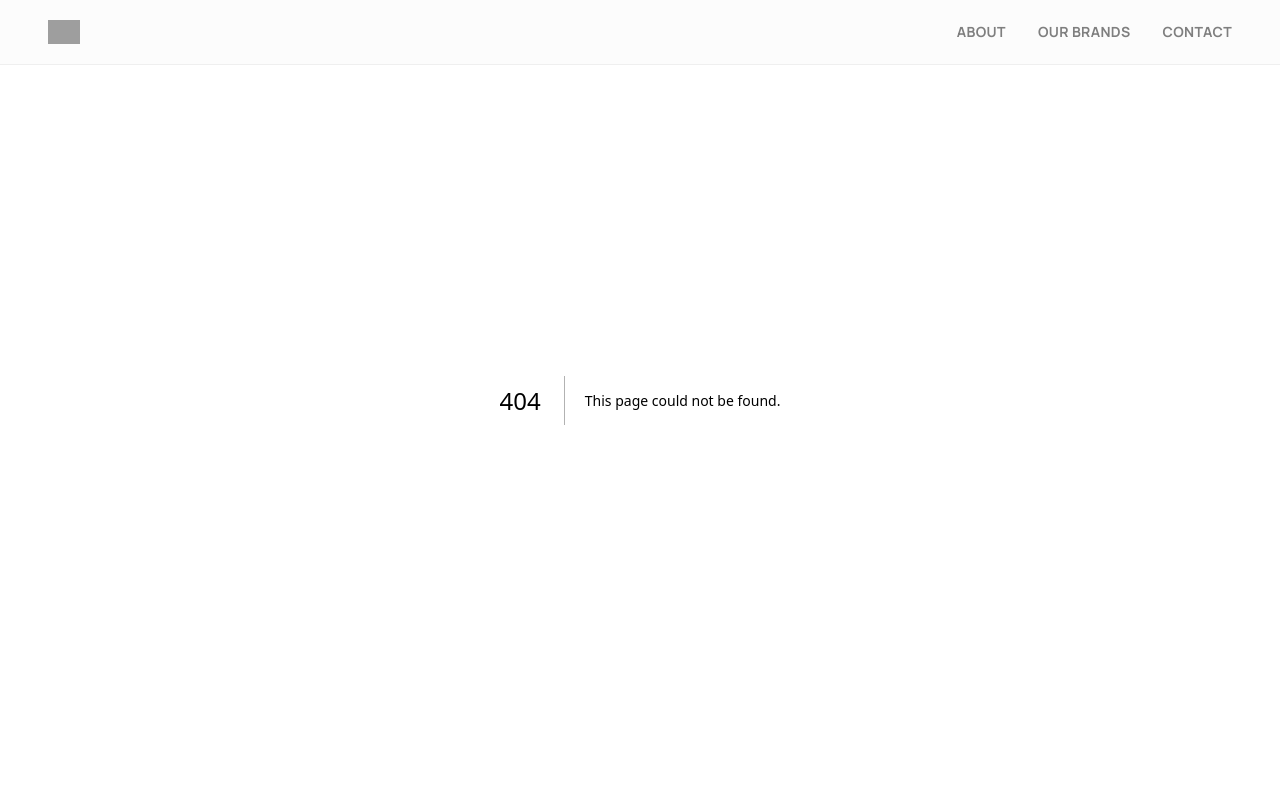
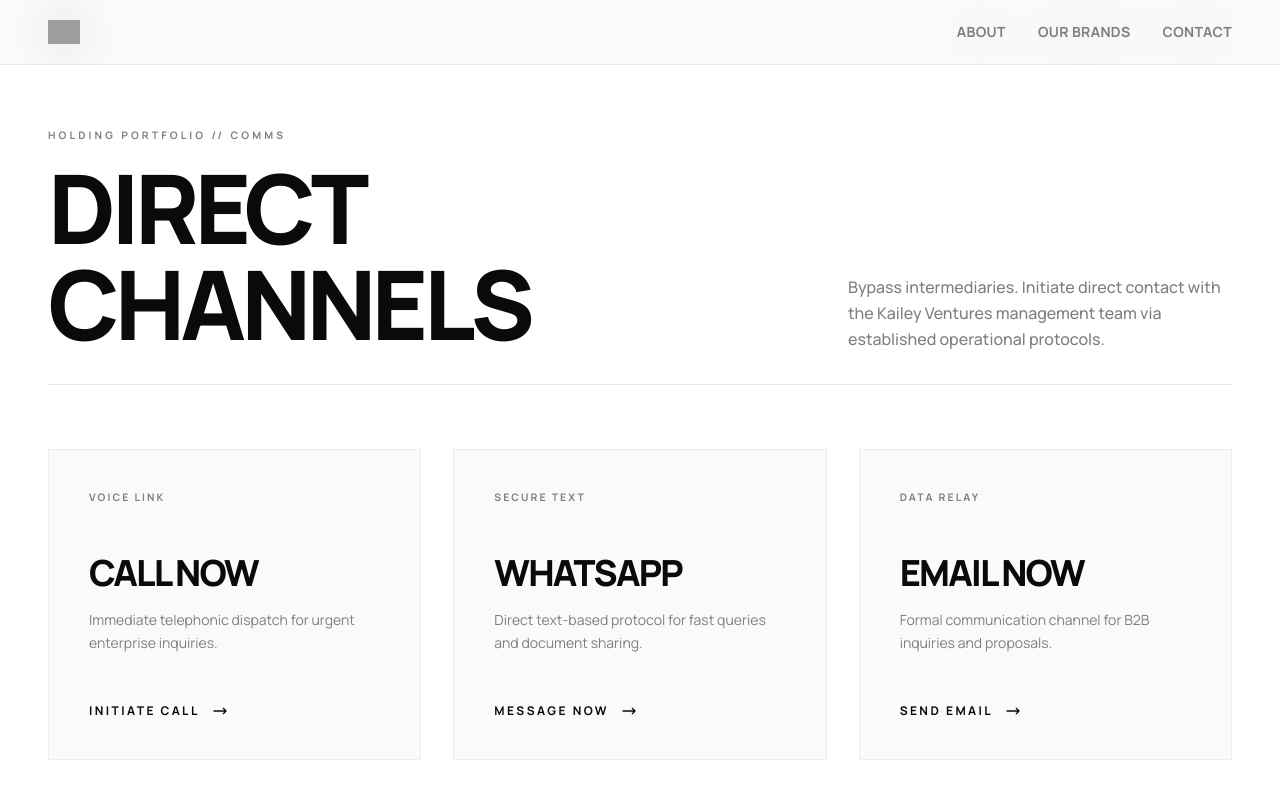
Before and after one commit to kaileyventures/kaileyventures, a Next.js app: page /contact in a window 1280 px wide. Before the commit this address had no page. Shown: the top 800 px of the page. Built offline with nearby package versions, Linux system fonts and the light colour scheme; grey boxes are pictures that could not be loaded.

Commit message:
Redesign: Contact Section

```diff
--- /dev/null
+++ b/app/contact/page.tsx
@@ -0,0 +1,17 @@
+import Navbar from "@/components/Navbar";
+import ContactSection from '@/components/ContactSection'
+export const metadata = {
+  title: 'Contact | Kailey Ventures',
+  description: 'Initiate connection with our holding portfolio management.',
+}
+
+export default function ContactPage() {
+  return (
+    // min-h-screen ensure karega ki page height choti na pade,
+    // aur pt-20 (padding-top) navbar ke peeche content chupne nahi dega.
+    <main className="flex flex-col min-h-screen bg-white pt-20">
+        <Navbar />
+      <ContactSection />
+    </main>
+  )
+}
--- /dev/null
+++ b/components/ContactSection.tsx
@@ -0,0 +1,59 @@
+export default function ContactSection() {
+  return (
+    /* FIXED: 'min-h-screen' remove kar diya taaki footer niche se upar aa sake.
+       Padding ko balanced rakha hai: pt-32 (navbar space) aur pb-20 (footer se gap) */
+    <section id="contact" className="relative w-full bg-white text-[#0A0A0A] flex flex-col pt-12 pb-20 overflow-hidden">
+      <div className="w-full max-w-[90rem] mx-auto px-4 md:px-12 relative z-10">
+
+        {/* Section Header */}
+        <div className="flex flex-col md:flex-row md:items-end justify-between border-b border-black/10 pb-8 mb-16">
+          <div className="flex flex-col">
+            <span className="text-[0.65rem] font-bold tracking-[0.3em] uppercase text-[#7F7F7F] mb-4">
+              Holding Portfolio // Comms
+            </span>
+            <h1 className="text-5xl md:text-7xl lg:text-[6rem] font-black tracking-tighter uppercase text-[#0A0A0A] leading-none">
+              Direct <br /> Channels
+            </h1>
+          </div>
+
+          <p className="mt-8 md:mt-0 max-w-sm text-sm md:text-base text-[#7F7F7F] font-medium leading-relaxed">
+            Bypass intermediaries. Initiate direct contact with the Kailey Ventures management team via established operational protocols.
+          </p>
+        </div>
+
+        {/* 3-Column Action Grid */}
+        <div className="grid grid-cols-1 md:grid-cols-3 gap-6 md:gap-8">
+          {/* Action 1: CALL */}
+          <div className="group flex flex-col p-8 md:p-10 bg-[#FAFAFA] border border-black/5 hover:border-black/20 hover:bg-white transition-all duration-500">
+            <span className="text-[0.65rem] font-bold tracking-[0.2em] text-[#7F7F7F] uppercase mb-12 group-hover:text-[#0A0A0A] transition-colors">Voice Link</span>
+            <h3 className="text-3xl lg:text-4xl font-black tracking-tighter uppercase text-[#0A0A0A] mb-4">Call Now</h3>
+            <p className="text-sm text-[#7F7F7F] leading-relaxed mb-12">Immediate telephonic dispatch for urgent enterprise inquiries.</p>
+            <a href="tel:+919815012623" className="mt-auto inline-flex items-center gap-3 text-xs font-bold tracking-[0.2em] text-[#0A0A0A] uppercase group-hover:gap-5 transition-all">
+              Initiate Call <svg className="w-4 h-4" fill="none" stroke="currentColor" viewBox="0 0 24 24"><path strokeLinecap="round" strokeLinejoin="round" strokeWidth="2" d="M17 8l4 4m0 0l-4 4m4-4H3"></path></svg>
+            </a>
+          </div>
+
+          {/* Action 2: WHATSAPP */}
+          <div className="group flex flex-col p-8 md:p-10 bg-[#FAFAFA] border border-black/5 hover:border-[#25D366]/40 hover:bg-white transition-all duration-500">
+            <span className="text-[0.65rem] font-bold tracking-[0.2em] text-[#7F7F7F] uppercase mb-12 group-hover:text-[#25D366] transition-colors">Secure Text</span>
+            <h3 className="text-3xl lg:text-4xl font-black tracking-tighter uppercase text-[#0A0A0A] mb-4">WhatsApp</h3>
+            <p className="text-sm text-[#7F7F7F] leading-relaxed mb-12">Direct text-based protocol for fast queries and document sharing.</p>
+            <a href="https://wa.me/919815012623" target="_blank" rel="noopener noreferrer" className="mt-auto inline-flex items-center gap-3 text-xs font-bold tracking-[0.2em] text-[#0A0A0A] uppercase group-hover:text-[#25D366] group-hover:gap-5 transition-all">
+              Message Now <svg className="w-4 h-4" fill="none" stroke="currentColor" viewBox="0 0 24 24"><path strokeLinecap="round" strokeLinejoin="round" strokeWidth="2" d="M17 8l4 4m0 0l-4 4m4-4H3"></path></svg>
+            </a>
+          </div>
+
+          {/* Action 3: EMAIL */}
+          <div className="group flex flex-col p-8 md:p-10 bg-[#FAFAFA] border border-black/5 hover:border-black/20 hover:bg-white transition-all duration-500">
+            <span className="text-[0.65rem] font-bold tracking-[0.2em] text-[#7F7F7F] uppercase mb-12 group-hover:text-[#0A0A0A] transition-colors">Data Relay</span>
+            <h3 className="text-3xl lg:text-4xl font-black tracking-tighter uppercase text-[#0A0A0A] mb-4">Email Now</h3>
+            <p className="text-sm text-[#7F7F7F] leading-relaxed mb-12">Formal communication channel for B2B inquiries and proposals.</p>
+            <a href="mailto:kaileyventures@zohomail.in" className="mt-auto inline-flex items-center gap-3 text-xs font-bold tracking-[0.2em] text-[#0A0A0A] uppercase group-hover:gap-5 transition-all">
+              Send Email <svg className="w-4 h-4" fill="none" stroke="currentColor" viewBox="0 0 24 24"><path strokeLinecap="round" strokeLinejoin="round" strokeWidth="2" d="M17 8l4 4m0 0l-4 4m4-4H3"></path></svg>
+            </a>
+          </div>
+        </div>
+      </div>
+    </section>
+  );
+}
--- a/components/Navbar.tsx
+++ b/components/Navbar.tsx
@@ -28,7 +28,7 @@ export default function Navbar() {
           <nav className="hidden md:flex items-center gap-8 text-sm font-semibold tracking-wide uppercase text-[#7F7F7F]">
             <Link href="#about" className="hover:text-black transition-colors duration-300">About</Link>
             <Link href="#brands" className="hover:text-black transition-colors duration-300">Our Brands</Link>
-            <Link href="#contact" className="hover:text-black transition-colors duration-300">Contact</Link>
+            <Link href="/contact" className="hover:text-black transition-colors duration-300">Contact</Link>
           </nav>
 
           <button
```
